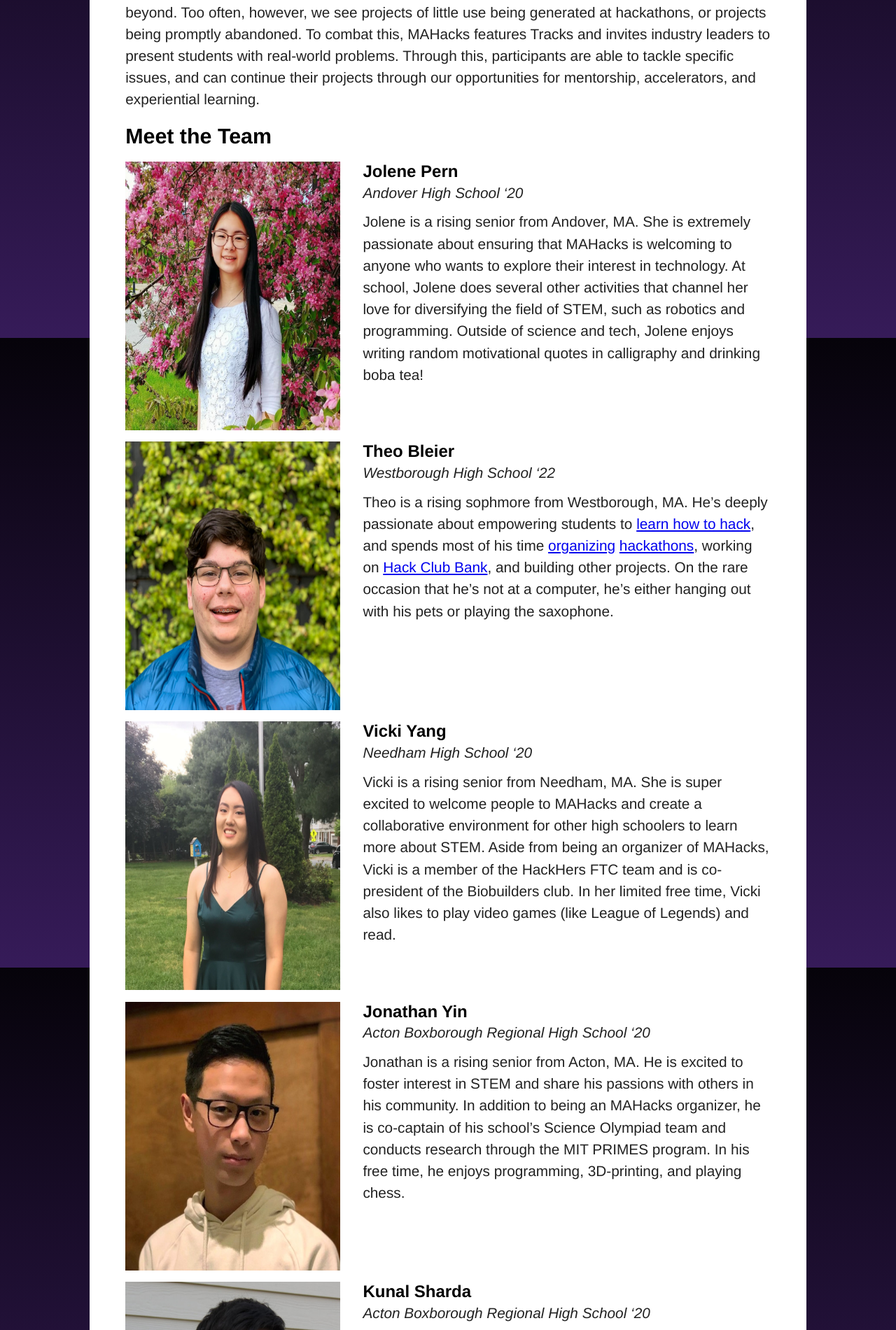
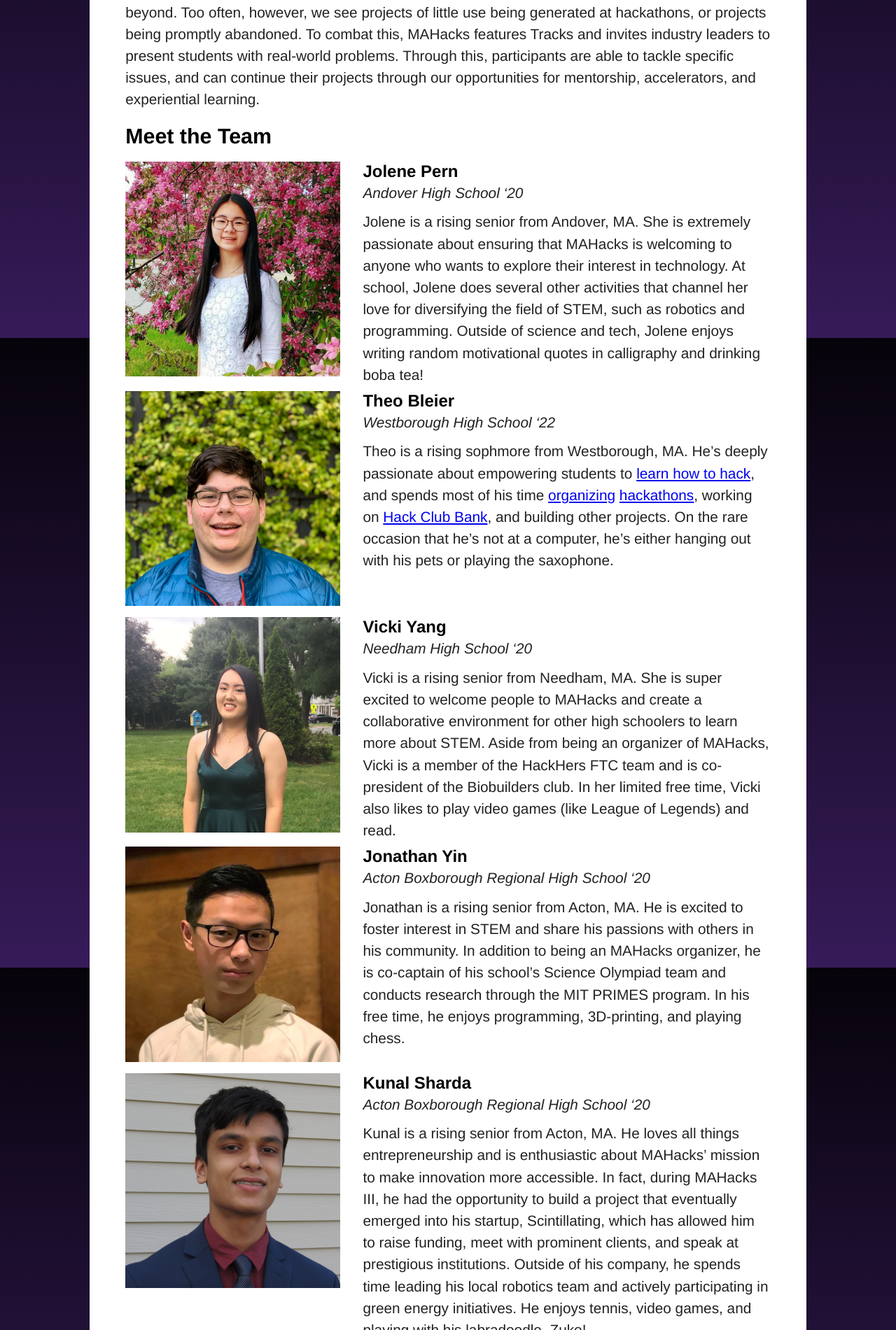
Before and after one commit to mahacks/old-website, a Jekyll site: the page built from about.md, in a window 1280 px wide. Shown: the part 417-2318 px from the top of the page at 70% size. Built offline with Jekyll 4.4.1, drawn with Linux system fonts in a browser that asks for light colours; some web fonts are replaced.

Commit message:
mobile support for about page

```diff
--- a/about.md
+++ b/about.md
@@ -99,6 +99,8 @@
 </div>
 </div>
 
+
+<div class="alumni">
 ## Alumni
 
 - Justin Yu
@@ -114,6 +116,8 @@
 - Aadhya Puttur
 - Nina Zhang
 
+</div>
+
 
 
 
--- a/css/styles.scss
+++ b/css/styles.scss
@@ -312,17 +312,24 @@
 }
 
 
-/* ----------------------------- BIO ----------------------------- */
+/* ----------------------------- ABOUT ----------------------------- */
 .bio {
 	display: grid;
 	grid-template-columns: 1fr 2fr;
 	p {
 		margin: 0;
+		overflow: hidden;
 	}
 	p img {
-		width: 24rem;
-		height: 24rem;
+		width: 100%;
 	}
+
+	p img:after {
+		content: "";
+		display: block;
+		padding-bottom: 100%;
+	}
+
 	margin-bottom: .5rem;
 }
 
@@ -333,6 +340,13 @@
 	}
 	h3 + p {
 		margin-bottom: .5em;
+	}
+}
+
+.alumni {
+	li {
+		font-size: 1.25em;
+		margin-bottom: .125rem;
 	}
 }
 
@@ -395,4 +409,12 @@
 	#nav-links li { display: block }
 	#nav-links li a { padding: 1rem 0 0; }
 	svg { transform: scale(1) }
+	.bio {
+		grid-template-columns: unset;
+		grid-template-rows: 1fr auto;
+		margin-bottom: 1rem;
+		.bio--info {
+			padding-left: 0;
+		}
+	}
 }
```
